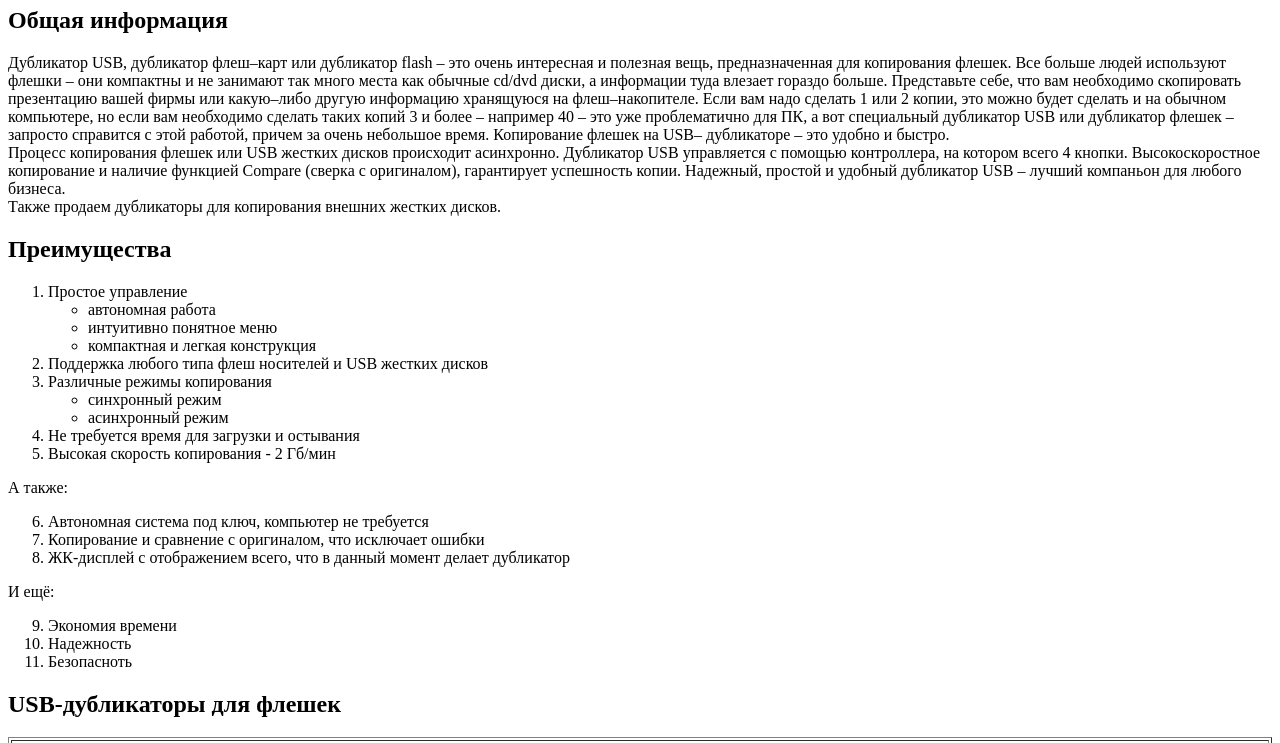
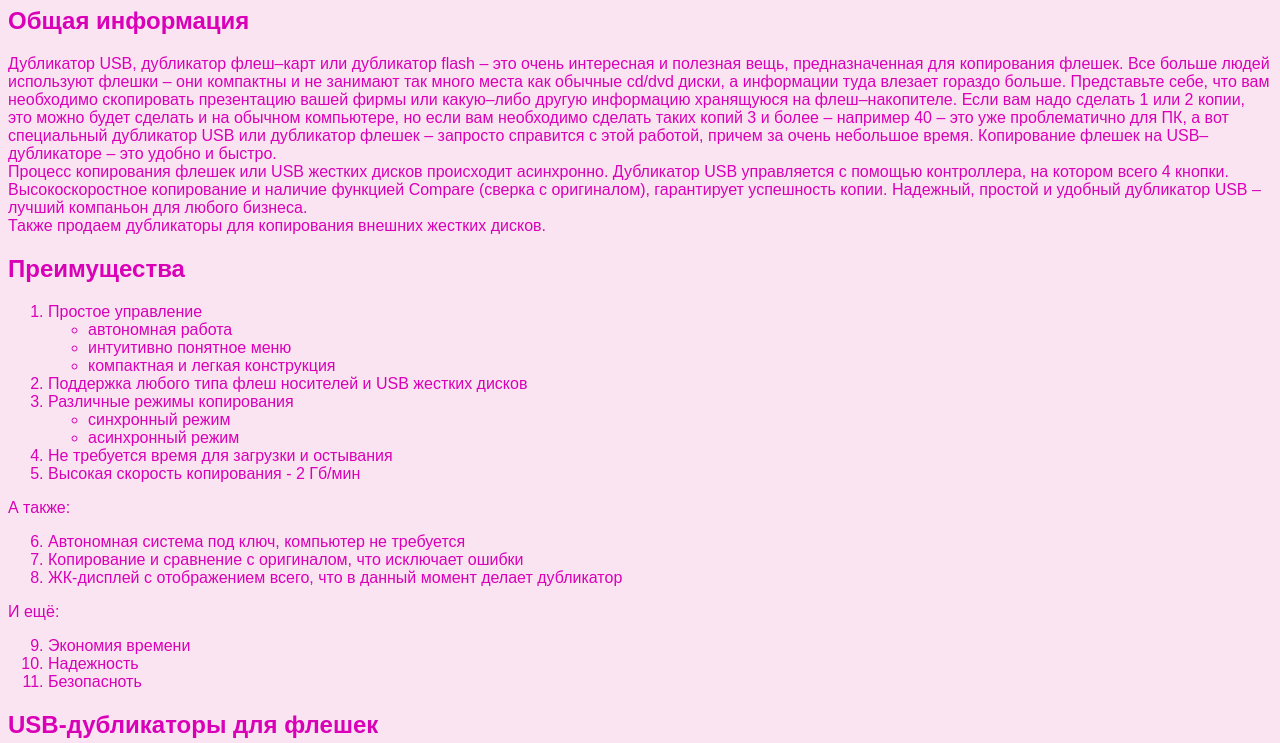
Before and after one commit to ALESHA123-doti/labi, a plain HTML site: page lab2/usb.html in a window 1280 px wide. Shown: the part 109-852 px from the top of the page. Drawn offline with Linux system fonts and the light colour scheme.

Commit message:
Стили body

```diff
--- a/lab2/usb.html
+++ b/lab2/usb.html
@@ -5,7 +5,7 @@
         <title>Алёшкина Варвара Максимовна. Лабораторная 2</title>
     </head>
 
-    <body>
+    <body style="background-color: rgb(250, 228, 241);color: #d900b8;font-family: Arial;">
         <header>
             НГТУ, ФБ, Лабораторная работа 2
             <hr>
```
